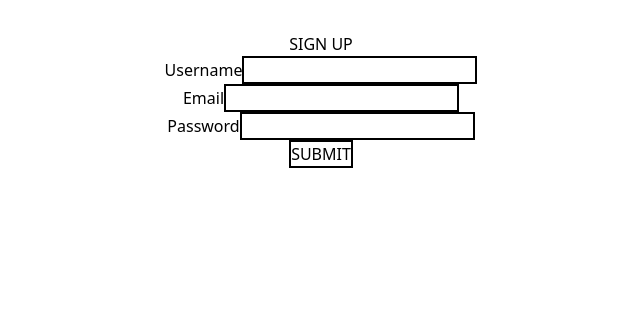
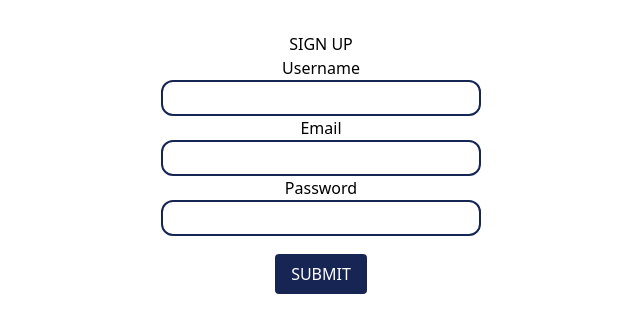
Before and after one commit to samuel-santos91/pet-play-date, a React (Vite) app: page /signup in a window 1280 px wide. Shown: the top 332 px of the page, without its empty margins (319-959 px from the left). Built offline with nearby package versions, Linux system fonts and the light colour scheme.

Commit message:
adds logic to redirect user to main page when logged in

```diff
--- a/src/App.tsx
+++ b/src/App.tsx
@@ -1,7 +1,9 @@
 import { BrowserRouter, Route, Routes } from "react-router-dom";
+
 import "./App.css";
 import LogIn from "./components/LogIn";
 import SignUp from "./components/SignUp";
+import LandingPage from "./components/LandingPage";
 
 function App() {
   return (
@@ -9,6 +11,7 @@ function App() {
       <Routes>
         <Route path="/" element={<LogIn />} />
         <Route path="/signup" element={<SignUp />} />
+        <Route path="/main" element={<LandingPage />} />
       </Routes>
     </BrowserRouter>
   );
--- /dev/null
+++ b/src/components/LandingPage.tsx
@@ -0,0 +1,18 @@
+import { useEffect } from "react";
+import { default as Cookies } from "js-cookie";
+import { useNavigate } from "react-router-dom";
+
+const LandingPage = () => {
+  const navigate = useNavigate();
+
+  useEffect(() => {
+    const storedToken = Cookies.get("jwtToken");
+    if (!storedToken) {
+      navigate("/");
+    }
+  }, []);
+
+  return <p>WELCOME</p>;
+};
+
+export default LandingPage;
--- a/src/components/LogIn.tsx
+++ b/src/components/LogIn.tsx
@@ -2,6 +2,7 @@ import { useForm } from "react-hook-form";
 import { default as Cookies } from "js-cookie";
 
 import { userExists } from "../services/api";
+import { useNavigate } from "react-router-dom";
 interface LogInInput {
   username: string;
   password: string;
@@ -9,12 +10,14 @@ interface LogInInput {
 
 const LogIn = () => {
   const { register, handleSubmit, reset } = useForm<LogInInput>();
+  const navigate = useNavigate();
 
   const formSubmit = async (data: LogInInput) => {
     try {
       await userExists(data).then((res) => {
         const jwtToken = res;
         Cookies.set("jwtToken", jwtToken, { expires: 1 / 24 });
+        navigate("/main");
         console.log(res);
       });
       reset();
@@ -27,26 +30,26 @@ const LogIn = () => {
     <>
       <form onSubmit={handleSubmit(formSubmit)}>
         <h2>LOG IN</h2>
-        <div>
+        <div className="flex flex-col items-center">
           <label htmlFor="username">Username</label>
           <input
-            className="border-solid border-2 border-black"
+            className="input-main"
             type="text"
             id="username"
             {...register("username")}
           />
         </div>
 
-        <div>
+        <div className="flex flex-col items-center">
           <label htmlFor="password">Password</label>
           <input
-            className="border-solid border-2 border-black"
+            className="input-main"
             type="password"
             id="password"
             {...register("password")}
           />
         </div>
-        <button className="border-solid border-2 border-black">SUBMIT</button>
+        <button className="btn-submit">SUBMIT</button>
       </form>
     </>
   );
--- a/src/components/SignUp.tsx
+++ b/src/components/SignUp.tsx
@@ -1,5 +1,8 @@
 import { useForm } from "react-hook-form";
+import { default as Cookies } from "js-cookie";
+
 import { registerUser } from "../services/api";
+import { useNavigate } from "react-router-dom";
 
 interface SignUpInput {
   username: string;
@@ -9,10 +12,16 @@ interface SignUpInput {
 
 const SignUp = () => {
   const { register, handleSubmit, reset } = useForm<SignUpInput>();
+  const navigate = useNavigate();
 
   const formSubmit = async (data: SignUpInput) => {
     try {
-      await registerUser(data).then((res) => console.log(res));
+      await registerUser(data).then((res) => {
+        const jwtToken = res;
+        Cookies.set("jwtToken", jwtToken, { expires: 1 / 24 });
+        navigate("/main")
+        console.log(res);
+      });
       reset();
     } catch (error) {
       console.log(error);
@@ -23,30 +32,30 @@ const SignUp = () => {
     <>
       <form onSubmit={handleSubmit(formSubmit)}>
         <h2>SIGN UP</h2>
-        <div>
+        <div className="flex flex-col items-center">
           <label htmlFor="username">Username</label>
           <input
-            className="border-solid border-2 border-black"
+            className="input-main"
             type="text"
             id="username"
             {...register("username")}
           />
         </div>
 
-        <div>
+        <div className="flex flex-col items-center">
           <label htmlFor="email">Email</label>
           <input
-            className="border-solid border-2 border-black"
+            className="input-main"
             type="email"
             id="email"
             {...register("email")}
           />
         </div>
 
-        <div>
+        <div className="flex flex-col items-center">
           <label htmlFor="password">Password</label>
           <input
-            className="border-solid border-2 border-black"
+            className="input-main"
             type="password"
             id="password"
             {...register("password")}
@@ -62,7 +71,7 @@ const SignUp = () => {
           />
         </div> */}
 
-        <button className="border-solid border-2 border-black">SUBMIT</button>
+        <button className="btn-submit">SUBMIT</button>
       </form>
     </>
   );
--- a/src/index.css
+++ b/src/index.css
@@ -1,3 +1,14 @@
 @tailwind base;
 @tailwind components;
 @tailwind utilities;
+
+@layer components {
+  .btn-submit {
+    @apply m-4 p-2 px-4 bg-blue-950 text-white rounded-md border-solid border-2 border-white
+        hover:bg-blue-500 hover:cursor-pointer;
+  }
+
+  .input-main {
+    @apply indent-2 border-solid border-2 border-blue-950 rounded-xl h-9 w-80;
+  }
+}
```
